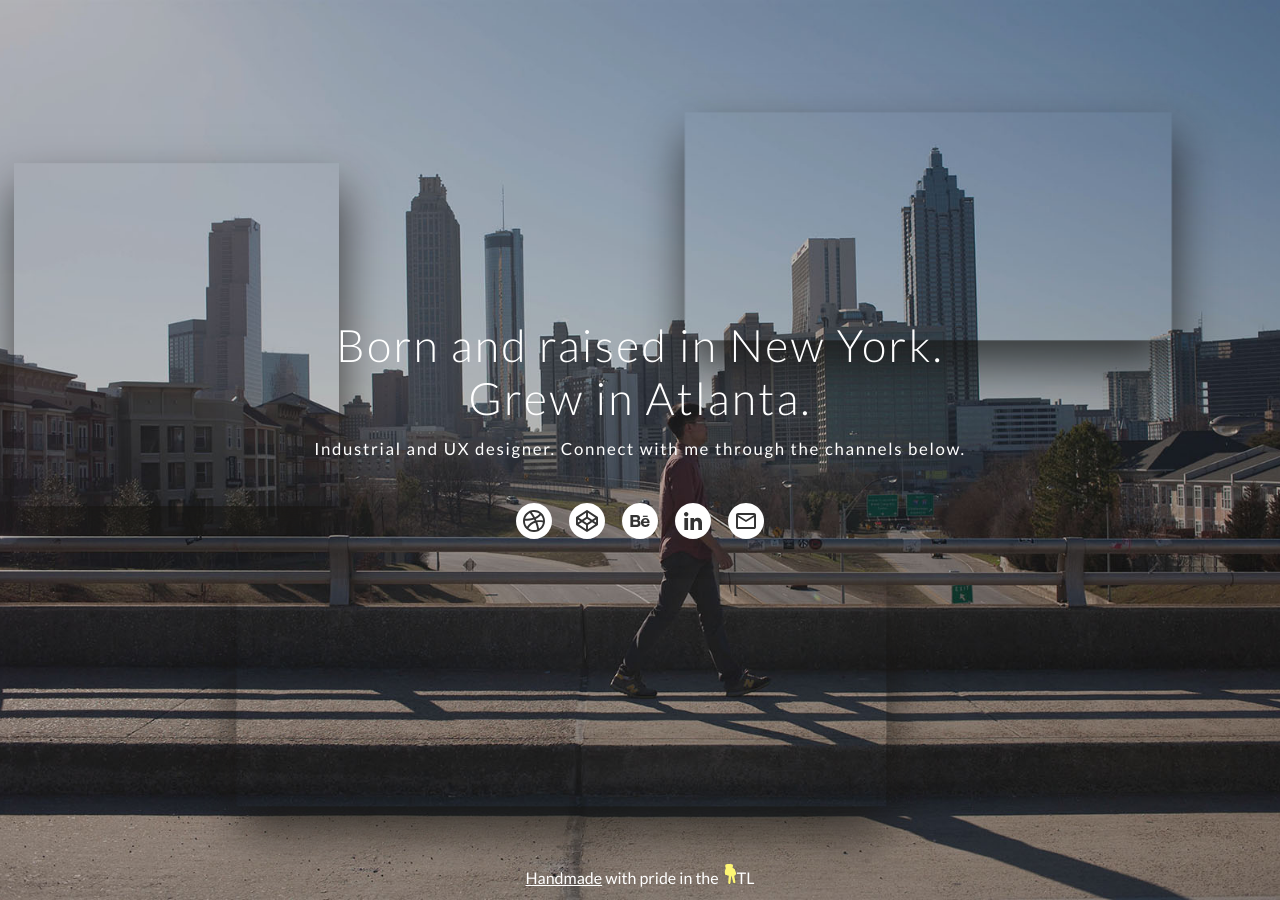
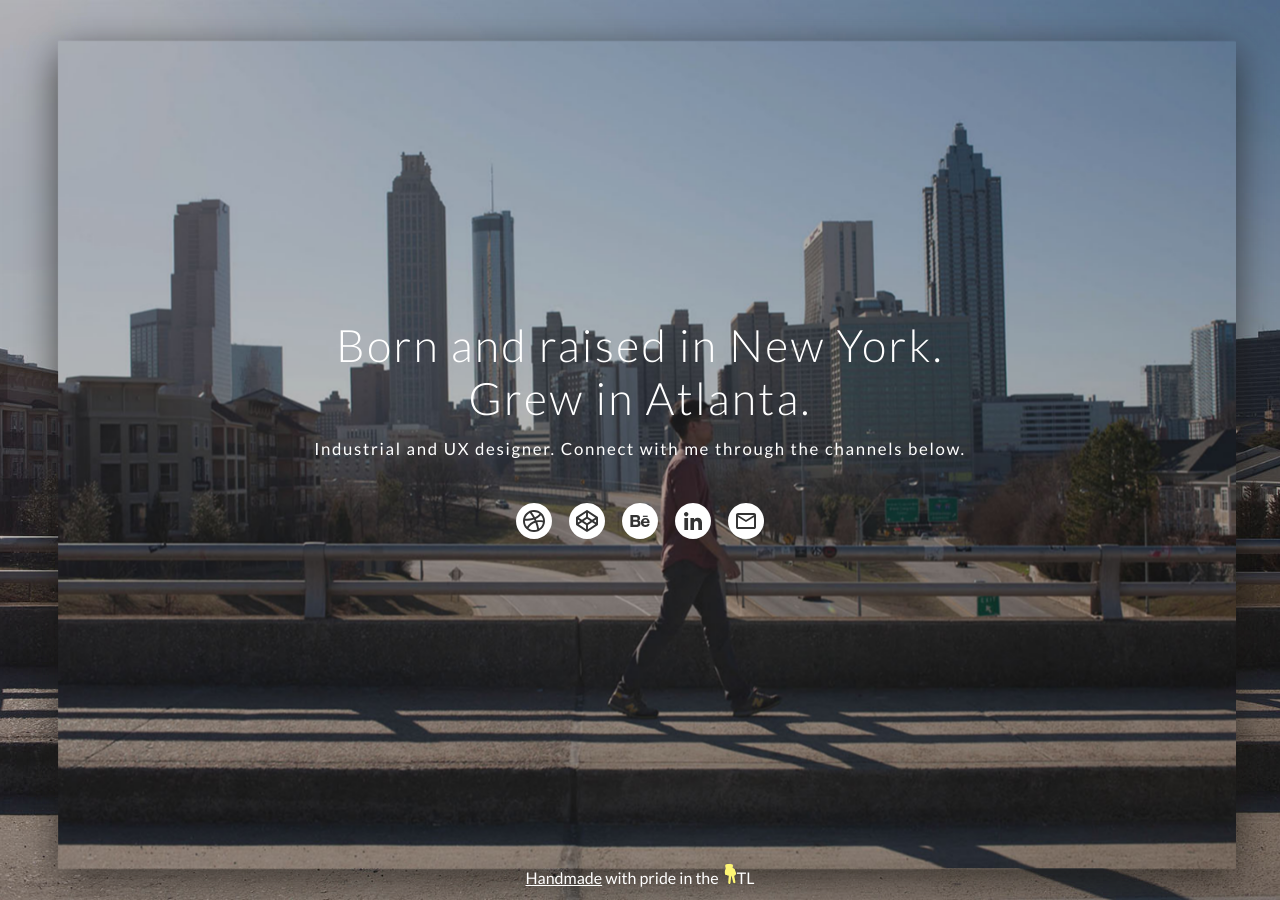
Before and after one commit to philcheng/philcheng.github.io, a Jekyll site: the page built from index.html, in a window 1280 px wide. Built offline with Jekyll 4.4.1, drawn with Linux system fonts in a browser that asks for light colours; nearby versions of some CDN libraries.

Commit message:
Edited Background

```diff
--- a/_includes/segmentedbackground.html
+++ b/_includes/segmentedbackground.html
@@ -2,25 +2,24 @@
 <script>
 (function() {
 	var segmenter = new Segmenter(document.querySelector('.segmenter'), {
-		pieces: 3,
+		pieces: 1,
 		positions: [
-			{top: 23, left: 12, width: 20, height: 30},
-			{top: 20, left: 53, width: 30, height: 20},
-			{top: 60, left: 25, width: 40, height: 20},
-			{top: 70, left: 35, width: 40, height: 20},
+			{top: 8, left: 8, width: 85, height: 85},
+			// {top: 25, left: 23, width: 60, height: 1},
+
 		],
 		animation: {
 			duration: 3000,
 			easing: 'easeOutCubic',
 			delay: 0,
 			opacity: 1,
-			translateZ: 85,
-			translateX: {min: -20, max: 20},
-			translateY: {min: -20, max: 20}
+			translateZ: 30,
+			translateX: {min: 0, max: 0},
+			translateY: {min: 0, max: 0}
 		},
 		parallax: true,
 		shadows: true,
-		parallaxMovement: {min: 15, max: 20},
+		parallaxMovement: {min: 10, max: 40},
 		onReady: function() {
 			segmenter.animate();
 		}
--- a/_sass/_style.scss
+++ b/_sass/_style.scss
@@ -5,7 +5,7 @@
 }
 
 .segmenter {
-	background-image: url(/assets/jacksonstbridge.jpg);
+	// background-image: url(/assets/jacksonstbridge.jpg);
 	width: 100vw;
 	height: 100vh;
 	position: relative;
@@ -44,8 +44,7 @@
 .segmenter__shadow {
 	position: absolute;
 	opacity: 0;
-	box-shadow: 0px 2px 15px rgba(0,0,0,0.7);
-	box-shadow: 2px 20px 35px rgba(25, 23, 20, 0.75);
+	box-shadow: 0px 10px 35px rgba(25, 23, 20, 0.7);
 }
 
 .content {
--- a/index.html
+++ b/index.html
@@ -2,7 +2,7 @@
 layout: default
 ---
 <main class="container">
-  <div class="segmenter"></div>
+  <div class="segmenter" style="background-image: url(/assets/jacksonstbridge.jpg)"></div>
   <div class="content">
     <h1 class="home_title">Born and raised in New York. Grew in Atlanta.</h1>
     <div class="home_subtitle">Industrial and UX designer. Connect with me through the channels below.</div>
```
